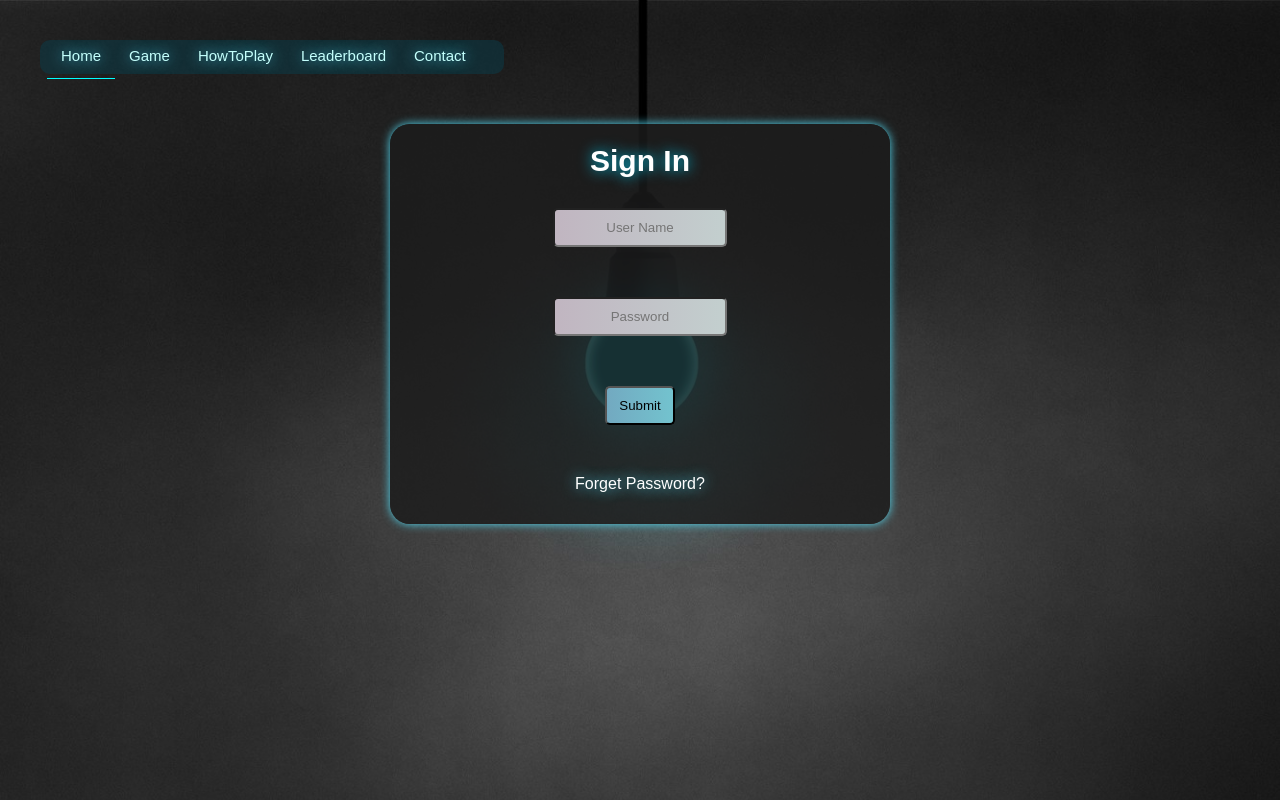
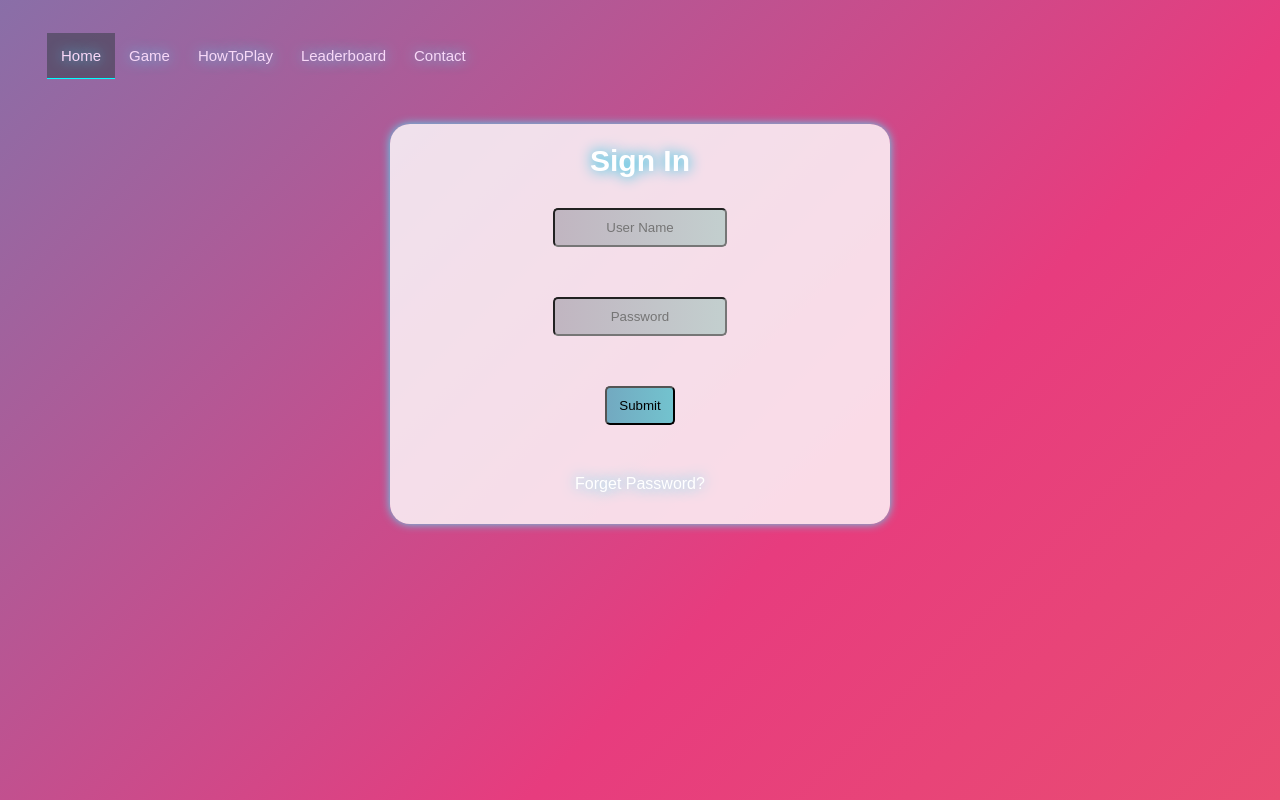
Before and after one commit to SohailMG/GameWebsite, a PHP site: page /Sign-in.php in a window 1280 px wide. Run offline with PHP 8.4, Linux system fonts and the light colour scheme.

Commit message:
changed the background and added animated colors

```diff
--- a/Common.php
+++ b/Common.php
@@ -15,6 +15,7 @@ function outputhtmlTemp($title){
 /* created fucntion to output the navigation bar and the header */
 function outputBannerNavigation($pageName){
     //Output banner and first part of navigation
+    echo '<section>';
     echo '<header></header>';
     echo '<nav>';
     echo '<div class="navbar">';
@@ -41,6 +42,7 @@ function outputBannerNavigation($pageName){
 
 //Outputs closing body tag and closing HTML tag
 function outputFooter(){
+    echo '</section>';
     echo '</body>';
     echo '</html>';
 }
--- a/style.css
+++ b/style.css
@@ -5,10 +5,35 @@
 
 body {
   margin: 0;
-  background-image: url("Images/bluebulb.jpg");
+  background-image: url("Images/whitebulb.jpg");
   background-repeat: no-repeat;
   background-size: cover;
   font-family: Arial, Helvetica, sans-serif;
+}
+section {
+  width: 100%;
+  height: 100vh;
+  background-image: linear-gradient(
+    -45deg, #ee7752, #e73c7e, #23a6d5, #23d5ab);
+    background-size: 400% 400%;
+    position: relative;
+    animation: change 10s ease-in-out infinite;
+}
+
+@keyframes change{
+  0%{
+    background-position: 0 50%;
+
+  }
+  50%{
+    background-position: 100% 50%;
+
+  }
+  100%{
+    background-position: 0 50%;
+
+  }
+
 }
 
 header {
@@ -18,24 +43,23 @@ header {
 nav {
   border-radius: 10px;
   padding: 7px;
-  background-color: rgba(13, 57, 68, 0.589);
+  background-color: rgba(13, 57, 68, 0);
   width: 450px;
   height: 20px;
   position: relative;
   left: 40px;
 }
-.selected{
-  background-color: none;
+.selected {
+  background-color: rgba(45, 54, 58, 0.487);
   border: 1px solid aqua;
   border-top: none;
   border-right: none;
   border-left: none;
-  height: 10px;
 }
 .navbar a {
   text-decoration: none;
   padding: 14px;
-  color: rgb(196, 255, 252);
+  color: rgb(248, 216, 248);
   font-family: Arial, Helvetica, sans-serif;
   font-size: 15px;
   text-shadow: 0 0 14px rgb(84, 219, 243);
@@ -58,8 +82,7 @@ nav {
 .signbtns a {
   font-size: 14px;
   background-color: rgba(45, 54, 58, 0.487);
-  border-radius: 10px;
-  box-shadow: 0 0 10px 0 aqua;
+
   text-decoration: none;
   padding: 14px;
   color: rgb(243, 243, 243);
@@ -71,7 +94,6 @@ nav {
   border-right: none;
   border-left: none;
   text-shadow: 0 0 14px rgb(84, 219, 243);
-
 }
 .signbtns p {
   position: relative;
@@ -174,7 +196,7 @@ footer {
 .SignInform {
   text-align: center;
   border-radius: 20px;
-  background-color: #1b1b1bd0;
+  background-color: #ffffffd0;
   box-shadow: 0 0 10px 0 rgb(84, 219, 243);
   height: 400px;
 }
@@ -188,7 +210,7 @@ footer {
 
 ul.formlist {
   list-style-type: none;
-  color: white;
+  color: rgb(255, 255, 255);
   text-shadow: 0 0 14px rgb(84, 219, 243);
 }
 ul.formlist li {
```
